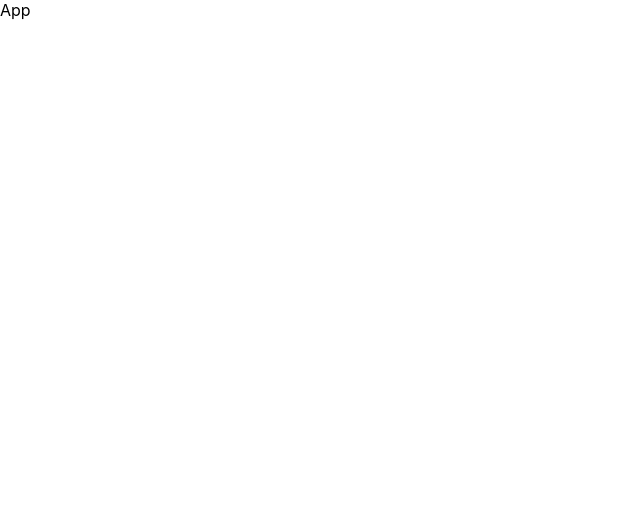
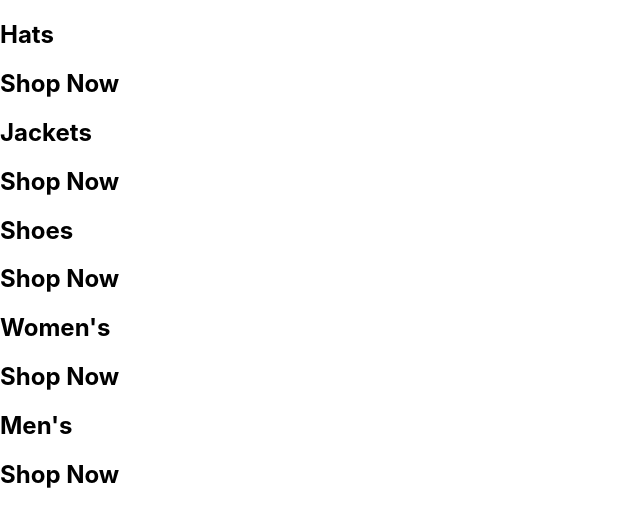
Before and after one commit to Birrellc/Project-ecom-app-react, a React (Create React App) app: page / in a window 1280 px wide. Shown: the top 526 px of the page, without its empty margins (0-640 px from the left). Built offline with nearby package versions, Linux system fonts and the light colour scheme; the HTML template or start-up script is replaced by a standard one.

Commit message:
Chore: setup skeleton for app

```diff
--- a/src/App.js
+++ b/src/App.js
@@ -1,7 +1,45 @@
 import React from 'react';
 
 const App = () => {
-  return <div>App</div>;
+  return (
+    <div className='categories-container'>
+      <div className='category-container'>
+        {/* img */}
+        <div className='category-body-container'>
+          <h2>Hats</h2>
+          <h2>Shop Now</h2>
+        </div>
+      </div>
+      <div className='category-container'>
+        {/* img */}
+        <div className='category-body-container'>
+          <h2>Jackets</h2>
+          <h2>Shop Now</h2>
+        </div>
+      </div>
+      <div className='category-container'>
+        {/* img */}
+        <div className='category-body-container'>
+          <h2>Shoes</h2>
+          <h2>Shop Now</h2>
+        </div>
+      </div>
+      <div className='category-container'>
+        {/* img */}
+        <div className='category-body-container'>
+          <h2>Women's</h2>
+          <h2>Shop Now</h2>
+        </div>
+      </div>
+      <div className='category-container'>
+        {/* img */}
+        <div className='category-body-container'>
+          <h2>Men's</h2>
+          <h2>Shop Now</h2>
+        </div>
+      </div>
+    </div>
+  );
 };
 
 export default App;
```
